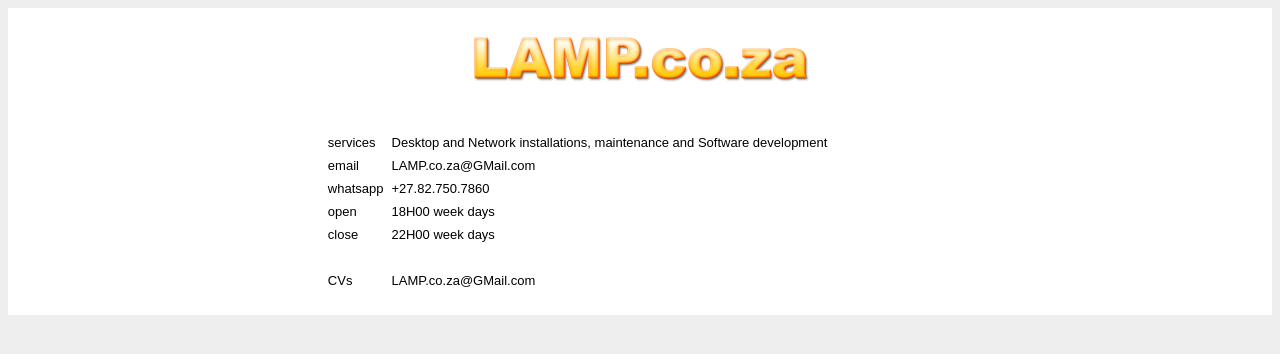
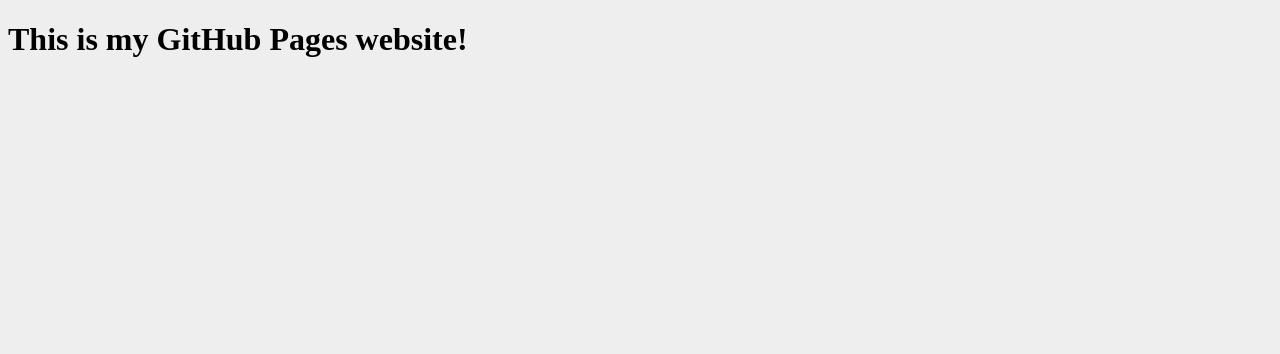
Before and after one commit to eight32/eight32.github.io, a plain HTML site: page index.html in a window 1280 px wide. Drawn offline with Linux system fonts and the light colour scheme.

Commit message:
Update index.html

```diff
--- a/index.html
+++ b/index.html
@@ -1,90 +1,10 @@
+<!DOCTYPE html>
+
 <HTML>
  <HEAD>
- <TITLE>LAMP.co.za</TITLE>
+  <TITLE>My site</TITLE>
  </HEAD>
  <BODY BGCOLOR='#eeeeee'>
-  <TABLE BGCOLOR='#ffffff' CELLSPACING='0' CELLPADDING='0' WIDTH='100%' BORDER='0'>
-   <TR>
-    <TD ALIGN='center' WIDTH='60%'>
-     <TABLE CELLSPACING='0' CELLPADDING='0' WIDTH='100%' BORDER='0'>
-      <TR>
-       <TD WIDTH='400' HEIGHT='100' ALIGN='center' VALIGN='middle'><IMG SRC='LAMP_co_za_680_100.png' WIDTH='340' HEIGHT='50' BORDER='0'></TD>
-      </TR>
-     </TABLE>
-
-
-     <TABLE CELLSPACING='0' CELLPADDING='4' WIDTH='100%' BORDER='0'>
-      <TBODY>
-       <TR>
-        <TD ALIGN='center' VALIGN='top' WIDTH='25%'><FONT FACE='arial, sans serif' SIZE='2'>&nbsp;</FONT></TD>
-        <TD ALIGN='left'   VALIGN='top' WIDTH='5%'> <FONT FACE='arial, sans serif' SIZE='2'>&nbsp;</FONT></TD>
-        <TD                VALIGN='top' WIDTH='40%'><FONT FACE='arial, sans serif' SIZE='2'>&nbsp;</FONT></TD>
-        <TD ALIGN='right'  VALIGN='top' WIDTH='15%'><FONT FACE='arial, sans serif' SIZE='2'>&nbsp;</FONT></TD>
-        <TD ALIGN='right'  VALIGN='top' WIDTH='15%'><FONT FACE='arial, sans serif' SIZE='2'>&nbsp;</FONT></TD>
-       </TR>
-       <TR>
-        <TD ALIGN='center' VALIGN='top' WIDTH='25%'><FONT FACE='arial, sans serif' SIZE='2'>&nbsp;</FONT></TD>
-        <TD ALIGN='left'   VALIGN='top' WIDTH='5%'> <FONT FACE='arial, sans serif' SIZE='2'>services</FONT></TD>
-        <TD                VALIGN='top' WIDTH='40%'><FONT FACE='arial, sans serif' SIZE='2'>Desktop and Network installations, maintenance and Software development</FONT></TD>
-        <TD ALIGN='right'  VALIGN='top' WIDTH='15%'><FONT FACE='arial, sans serif' SIZE='2'>&nbsp;</FONT></TD>
-        <TD ALIGN='right'  VALIGN='top' WIDTH='15%'><FONT FACE='arial, sans serif' SIZE='2'>&nbsp;</FONT></TD>
-       </TR>
-       <TR>
-        <TD ALIGN='center' VALIGN='top' WIDTH='25%'><FONT FACE='arial, sans serif' SIZE='2'>&nbsp;</FONT></TD>
-        <TD ALIGN='left'   VALIGN='top' WIDTH='5%'> <FONT FACE='arial, sans serif' SIZE='2'>email</FONT></TD>
-        <TD                VALIGN='top' WIDTH='40%'><FONT FACE='arial, sans serif' SIZE='2'>LAMP.co.za@GMail.com</FONT></TD>
-        <TD ALIGN='right'  VALIGN='top' WIDTH='15%'><FONT FACE='arial, sans serif' SIZE='2'>&nbsp;</FONT></TD>
-        <TD ALIGN='right'  VALIGN='top' WIDTH='15%'><FONT FACE='arial, sans serif' SIZE='2'>&nbsp;</FONT></TD>
-       </TR>
-       <TR>
-        <TD ALIGN='center' VALIGN='top' WIDTH='25%'><FONT FACE='arial, sans serif' SIZE='2'>&nbsp;</FONT></TD>
-        <TD ALIGN='left'   VALIGN='top' WIDTH='5%'> <FONT FACE='arial, sans serif' SIZE='2'>whatsapp</FONT></TD>
-        <TD                VALIGN='top' WIDTH='40%'><FONT FACE='arial, sans serif' SIZE='2'>+27.82.750.7860</FONT></TD>
-        <TD ALIGN='right'  VALIGN='top' WIDTH='15%'><FONT FACE='arial, sans serif' SIZE='2'>&nbsp;</FONT></TD>
-        <TD ALIGN='right'  VALIGN='top' WIDTH='15%'><FONT FACE='arial, sans serif' SIZE='2'>&nbsp;</FONT></TD>
-       </TR>
-       <TR>
-        <TD ALIGN='center' VALIGN='top' WIDTH='25%'><FONT FACE='arial, sans serif' SIZE='2'>&nbsp;</FONT></TD>
-        <TD ALIGN='left'   VALIGN='top' WIDTH='5%'> <FONT FACE='arial, sans serif' SIZE='2'>open</FONT></TD>
-        <TD                VALIGN='top' WIDTH='40%'><FONT FACE='arial, sans serif' SIZE='2'>18H00 week days</FONT></TD>
-        <TD ALIGN='right'  VALIGN='top' WIDTH='15%'><FONT FACE='arial, sans serif' SIZE='2'>&nbsp;</FONT></TD>
-        <TD ALIGN='right'  VALIGN='top' WIDTH='15%'><FONT FACE='arial, sans serif' SIZE='2'>&nbsp;</FONT></TD>
-       </TR>
-       <TR>
-        <TD ALIGN='center' VALIGN='top' WIDTH='25%'><FONT FACE='arial, sans serif' SIZE='2'>&nbsp;</FONT></TD>
-        <TD ALIGN='left'   VALIGN='top' WIDTH='5%'> <FONT FACE='arial, sans serif' SIZE='2'>close</FONT></TD>
-        <TD                VALIGN='top' WIDTH='40%'><FONT FACE='arial, sans serif' SIZE='2'>22H00 week days</FONT></TD>
-        <TD ALIGN='right'  VALIGN='top' WIDTH='15%'><FONT FACE='arial, sans serif' SIZE='2'>&nbsp;</FONT></TD>
-        <TD ALIGN='right'  VALIGN='top' WIDTH='15%'><FONT FACE='arial, sans serif' SIZE='2'>&nbsp;</FONT></TD>
-       </TR>
-       <TR>
-        <TD ALIGN='center' VALIGN='top' WIDTH='25%'><FONT FACE='arial, sans serif' SIZE='2'>&nbsp;</FONT></TD>
-        <TD ALIGN='left'   VALIGN='top' WIDTH='5%'> <FONT FACE='arial, sans serif' SIZE='2'>&nbsp;</FONT></TD>
-        <TD                VALIGN='top' WIDTH='40%'><FONT FACE='arial, sans serif' SIZE='2'>&nbsp;</FONT></TD>
-        <TD ALIGN='right'  VALIGN='top' WIDTH='15%'><FONT FACE='arial, sans serif' SIZE='2'>&nbsp;</FONT></TD>
-        <TD ALIGN='right'  VALIGN='top' WIDTH='15%'><FONT FACE='arial, sans serif' SIZE='2'>&nbsp;</FONT></TD>
-       </TR>
-       <TR>
-        <TD ALIGN='center' VALIGN='top' WIDTH='25%'><FONT FACE='arial, sans serif' SIZE='2'>&nbsp;</FONT></TD>
-        <TD ALIGN='left'   VALIGN='top' WIDTH='5%'> <FONT FACE='arial, sans serif' SIZE='2'>CVs</FONT></TD>
-        <TD                VALIGN='top' WIDTH='40%'><FONT FACE='arial, sans serif' SIZE='2'>LAMP.co.za@GMail.com</FONT></TD>
-        <TD ALIGN='right'  VALIGN='top' WIDTH='15%'><FONT FACE='arial, sans serif' SIZE='2'>&nbsp;</FONT></TD>
-        <TD ALIGN='right'  VALIGN='top' WIDTH='15%'><FONT FACE='arial, sans serif' SIZE='2'>&nbsp;</FONT></TD>
-       </TR>
-       <TR>
-        <TD ALIGN='center' VALIGN='top' WIDTH='25%'><FONT FACE='arial, sans serif' SIZE='2'>&nbsp;</FONT></TD>
-        <TD ALIGN='left'   VALIGN='top' WIDTH='5%'> <FONT FACE='arial, sans serif' SIZE='2'>&nbsp;</FONT></TD>
-        <TD                VALIGN='top' WIDTH='40%'><FONT FACE='arial, sans serif' SIZE='2'>&nbsp;</FONT></TD>
-        <TD ALIGN='right'  VALIGN='top' WIDTH='15%'><FONT FACE='arial, sans serif' SIZE='2'>&nbsp;</FONT></TD>
-        <TD ALIGN='right'  VALIGN='top' WIDTH='15%'><FONT FACE='arial, sans serif' SIZE='2'>&nbsp;</FONT></TD>
-       </TR>
-      </TBODY>
-     </TABLE>
-
-
-
-    </TD>
-   </TR>
-  </TABLE>
+  <h1>This is my GitHub Pages website!</h1>
  </BODY>
 </HTML>
```
